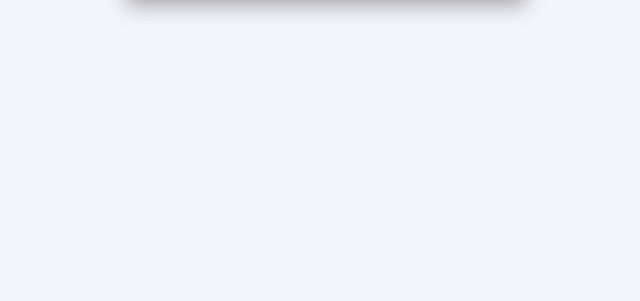
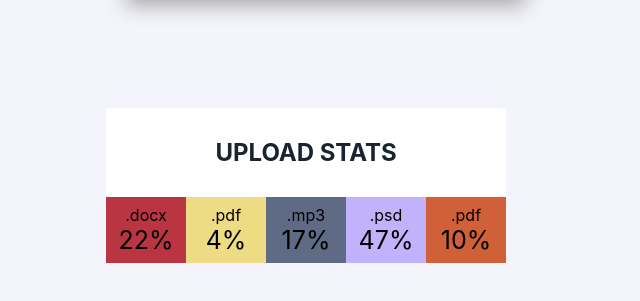
Before and after one commit to devromarc/goit-react-hw-01-components, a React (Create React App) app: page / in a window 1280 px wide. Shown: the part 423-724 px from the top of the page, without its empty margins (334-974 px from the left). Built offline with nearby package versions, Linux system fonts and the light colour scheme.

Commit message:
Statistics Done

```diff
--- a/src/components/App.jsx
+++ b/src/components/App.jsx
@@ -1,5 +1,7 @@
 import { Profile } from './Profile/Profile';
 import user from '../data/user.json';
+import { Statistics } from './Statistics/Statistics';
+import data from '../data/data.json';
 export const App = () => {
   return (
     <>
@@ -10,6 +12,7 @@
         avatar={user.avatar}
         stats={user.stats}
       />
+      <Statistics title="Upload stats" stats={data} />
     </>
   );
 };
--- a/src/components/Profile/Profile.module.css
+++ b/src/components/Profile/Profile.module.css
@@ -27,7 +27,7 @@
   margin-top: 20px;
   border-radius: 50%;
   background-color: gray;
-  transition: transform 250ms;
+  transition: transform 250ms ease;
 }
 
 .name {
--- /dev/null
+++ b/src/components/Statistics/Statistics.jsx
@@ -0,0 +1,46 @@
+import css from './Statistics.module.css';
+import PropTypes from 'prop-types';
+
+export const Statistics = ({ title, stats }) => {
+  // Random Background Color
+  function getRandomColor() {
+    const letters = '0123456789ABCDEF';
+    let color = '#';
+    for (let i = 0; i < 6; i++) {
+      color += letters[Math.floor(Math.random() * 16)];
+    }
+    return color;
+  }
+
+  return (
+    <section className={css.statistics}>
+      {title && <h2 className={css.title}>{title}</h2>}
+
+      <ul className={css.statList}>
+        {/* Array of objects. Can use the Map method */}
+        {stats.map(stat => (
+          <li
+            //   key
+            key={stat.id}
+            className={css.item}
+            style={{ backgroundColor: getRandomColor() }}
+          >
+            <span className={css.label}>{stat.label}</span>
+            <span className={css.percentage}>{stat.percentage}%</span>
+          </li>
+        ))}
+      </ul>
+    </section>
+  );
+};
+
+Statistics.propTypes = {
+  title: PropTypes.string,
+  stats: PropTypes.arrayOf(
+    PropTypes.shape({
+      id: PropTypes.string.isRequired,
+      label: PropTypes.string.isRequired,
+      percentage: PropTypes.number.isRequired,
+    })
+  ).isRequired,
+};
--- /dev/null
+++ b/src/components/Statistics/Statistics.module.css
@@ -0,0 +1,40 @@
+.statistics {
+  width: 400px;
+  margin: 0 auto;
+  padding: 50px 20px;
+}
+
+.title {
+  text-transform: uppercase;
+  text-align: center;
+  color: #192431;
+  margin: 0 auto;
+  padding-top: 30px;
+  padding-bottom: 30px;
+  background-color: white;
+}
+
+.statList {
+  display: flex;
+  justify-content: center;
+  margin: 0 auto;
+  padding: 0;
+}
+
+.item {
+  display: flex;
+  flex-direction: column;
+  margin: auto;
+  margin-top: 0;
+  text-align: center;
+  width: 80px;
+}
+
+.label {
+  padding-top: 8px;
+}
+
+.percentage {
+  font-size: 25px;
+  padding-bottom: 8px;
+}
--- /dev/null
+++ b/src/data/data.json
@@ -0,0 +1,7 @@
+[
+  { "id": "id-1", "label": ".docx", "percentage": 22 },
+  { "id": "id-2", "label": ".pdf", "percentage": 4 },
+  { "id": "id-3", "label": ".mp3", "percentage": 17 },
+  { "id": "id-4", "label": ".psd", "percentage": 47 },
+  { "id": "id-5", "label": ".pdf", "percentage": 10 }
+]
```
